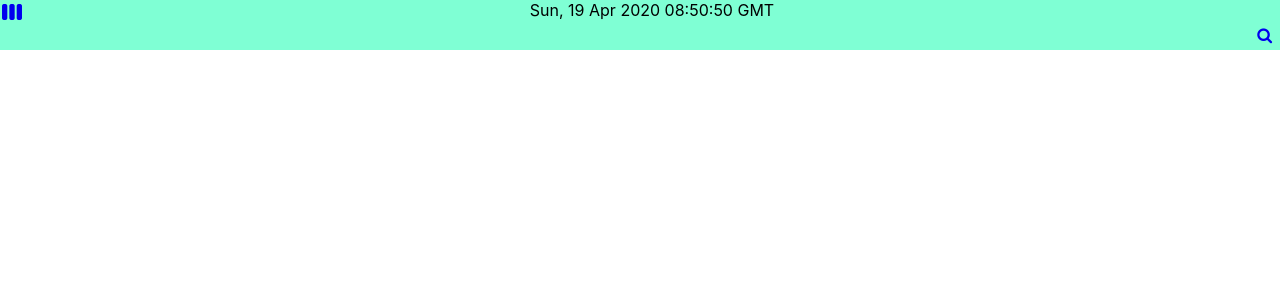
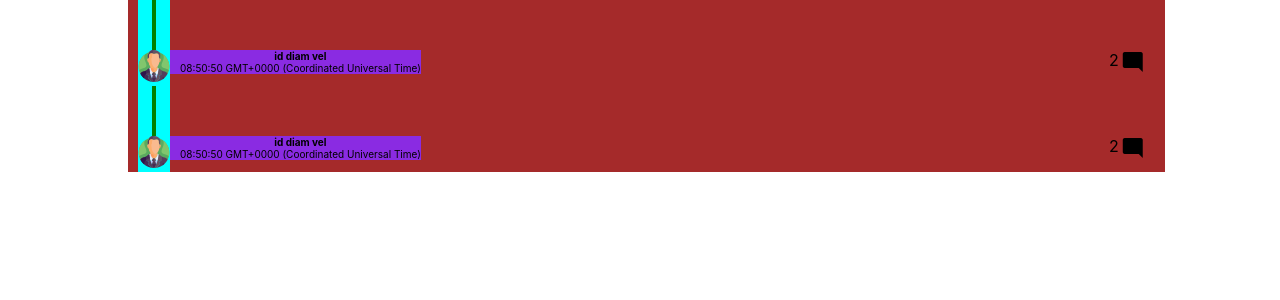
Before and after one commit to shobhi1310/timeline, a React (Create React App) app: page / in a window 1280 px wide. Shown: the top 300 px of the page. Built offline with nearby package versions, Linux system fonts and the light colour scheme.

Commit message:
subtle populator created And position done properly

```diff
--- a/src/App.js
+++ b/src/App.js
@@ -2,12 +2,14 @@ import React from 'react';
 import logo from './logo.svg';
 import './App.css';
 import Header from './components/Header'
+import Populator from './components/Populator'
 
 class App extends React.Component{
   render(){
     return (
       <div id="app">
-        <Header title="Date"/>
+        {/* <Header title="Date"/> */}
+        <Populator/>
       </div>
     )
   }
--- a/src/components/Populator.js
+++ b/src/components/Populator.js
@@ -3,9 +3,49 @@ import PropTypes from 'prop-types'
 
 class Populator extends React.Component {
     render(){
+        let date = new Date();
+        let time = date.toTimeString()
         return (
-            <div>
-
+            <div className="holder">
+                <div className="content">
+                    <div className="node">
+                        <div className="line"></div>
+                        <div className="avatar">
+                            {/* gravatar size now taken 24px */}
+                            <img src="assets/ceo.png" alt="gravatar"/>
+                        </div>
+                    </div>
+                    <div className="context">
+                        <div className="title">id diam vel</div>
+                        <div className="timestamp">{time}</div>
+                    </div>
+                    <div className="comments">
+                        <div className="comment_bubble">
+                            <span className="material-icons">mode_comment</span>
+                        </div>
+                        <div className="count">2</div>
+                    </div>
+                </div>
+                {/* <div>hello</div> */}
+                <div className="content">
+                    <div className="node">
+                        <div className="line"></div>
+                        <div className="avatar">
+                            {/* gravatar size now taken 24px */}
+                            <img src="assets/ceo.png" alt="gravatar"/>
+                        </div>
+                    </div>
+                    <div className="context">
+                        <div className="title">id diam vel</div>
+                        <div className="timestamp">{time}</div>
+                    </div>
+                    <div className="comments">
+                        <div className="comment_bubble">
+                            <span className="material-icons">mode_comment</span>
+                        </div>
+                        <div className="count">2</div>
+                    </div>
+                </div>
             </div>
         )
     }
--- a/src/index.css
+++ b/src/index.css
@@ -24,7 +24,8 @@ body {
 }
 
 .title_content{
-  text-align: center;
+  float: left;
+  /* text-align: center; */
 }
 
 @media screen and (max-width: 500px) {
@@ -33,3 +34,83 @@ body {
     display: block;
   }
 }
+.holder{
+  margin-left: 10vw;
+  /* left: 11px; */
+  width: fit-content;
+  display: flex;
+  flex-direction: column;
+}
+
+.content{
+  /* margin: 20px; */
+  width: 81vw;
+  background-color: brown;
+  /* position: absolute; */
+  left: 7%;
+  /* clear: left; */
+  /* display: block; */
+}
+
+.node{
+  height: fit-content;
+  width: fit-content;
+  background-color: aqua;
+  float: left;
+  margin-left: 10px;
+}
+
+.line {
+  border-left: 4px solid green;
+  height: 50px;
+  position: relative;
+  left: 50%;
+  margin-left: -2px;
+  width: fit-content;
+  /* bottom: -4px; */
+}
+
+.avatar{
+  padding: 0px;
+  height: fit-content;
+  position: relative;
+  /* bottom: -4px; */
+}
+
+.context{
+  padding-left: 10px;
+  float: left;
+  background-color: blueviolet;
+  width: fit-content;
+  font-size: x-small;
+  position: relative;
+  top: 50px; /* this is to be controlled */
+}
+
+.title{
+  text-align: center;
+  font-weight: bold;
+}
+
+.timestamp{
+  text-align: center;
+}
+
+.comments{
+  top: 50px;
+  position: relative;
+  float: right;
+  width: fit-content;
+  margin-right: 20px;
+}
+
+.comment_bubble{
+  position: relative;
+  float: right;
+}
+
+.count{
+  margin-right: 2px;
+  position: relative;
+  float: right;
+}
```
Also changed, not shown: public/assets/ceo.png (added).
